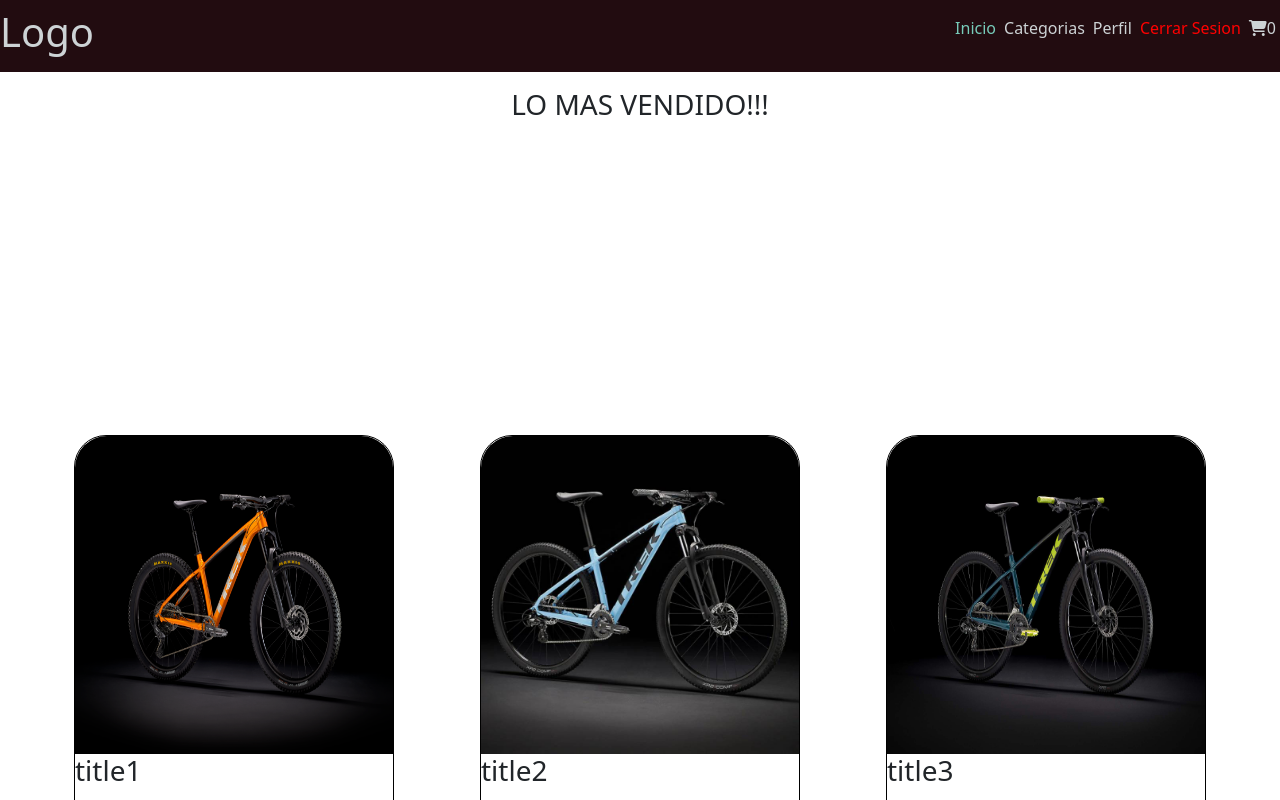
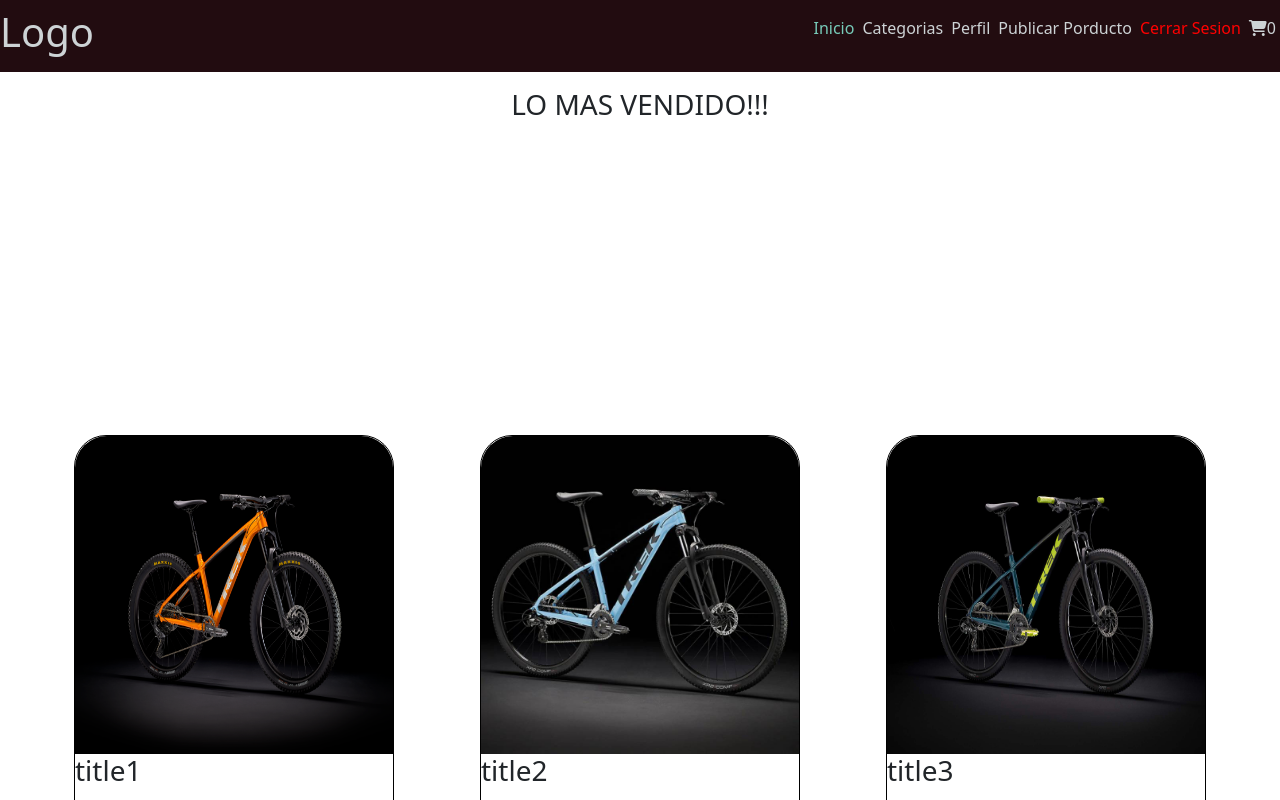
Before and after one commit to JosueValbuena/DLProyectoFinalFullStack, a React (Create React App) app in the folder client/: page / in a window 1280 px wide. Shown: the top 800 px of the page. Built offline with nearby package versions, Linux system fonts and the light colour scheme.

Commit message:
componente vista de publicaciones por usuario e publicar post agregados

```diff
--- a/client/src/router/Routers.jsx
+++ b/client/src/router/Routers.jsx
@@ -27,7 +27,7 @@ const Routers = () => {
       <Route path="/login" element={<LoginPage />} />
       <Route path="/user-profile" element={isAuthenticated ? <ProfilePage /> : <Navigate to="/login" />} />
         <Route path='/profile-gallery' element={<ProfileGallery />} />
-            <Route path='/publicar-producto' element={<PublicarProducto />} />
+            <Route path='/post-product' element={<PublicarProducto />} />
       <Route path='*' element={<Error />} />
     </Routes>
   );
--- a/client/src/views/NavBar.jsx
+++ b/client/src/views/NavBar.jsx
@@ -25,6 +25,7 @@ const NavBar = () => {
             {isAuthenticated ?
             <NavLink to="/user-profile" className="li">Perfil</NavLink> :
             <NavLink to="/login" className="li">Iniciar Sesion</NavLink>}
+            {isAuthenticated && <NavLink to="/post-product" className="li">Publicar Porducto</NavLink>}
             {isAuthenticated ?
             <NavLink to="/" className="li" id='li-logut' onClick={logOut}>Cerrar Sesion</NavLink> :
             <NavLink to="/register" className="li">Crea una cuenta</NavLink>}
```
